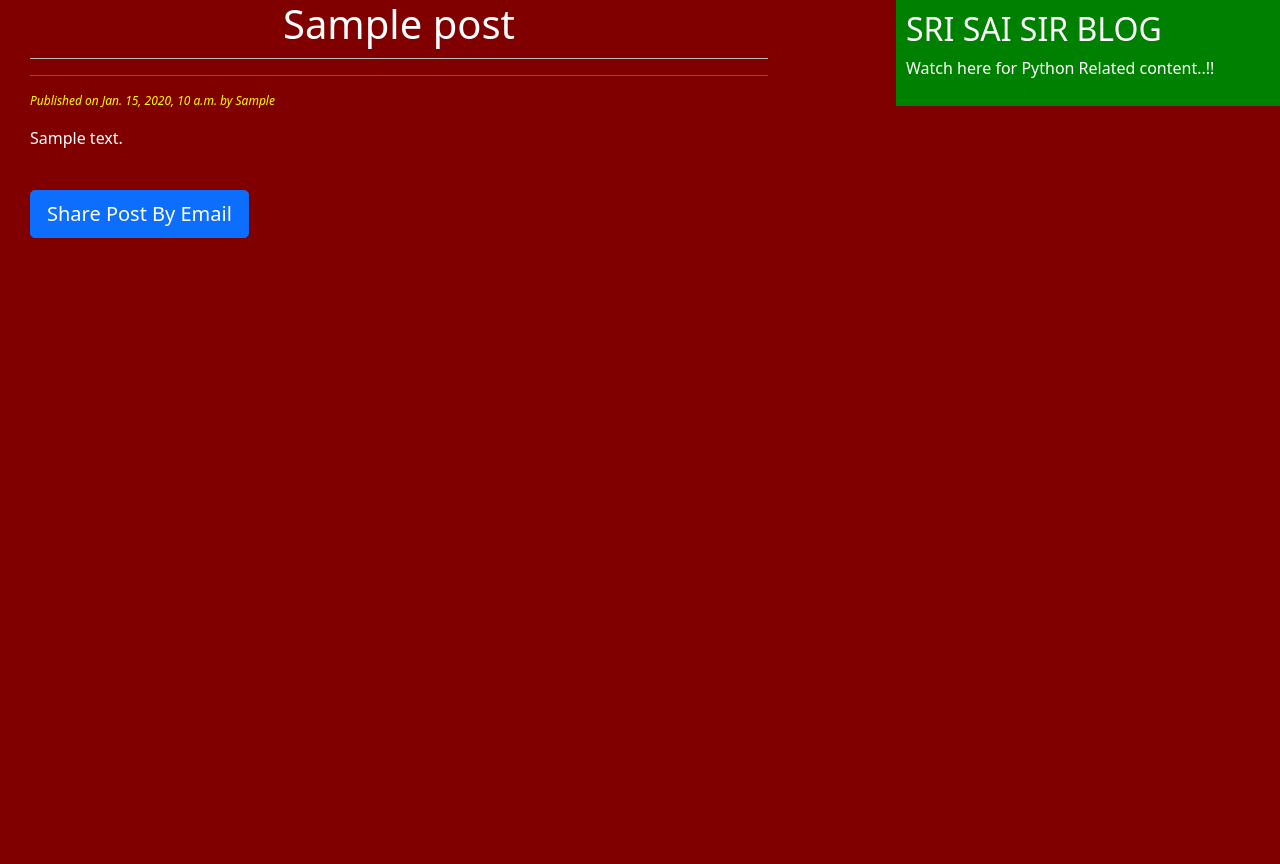
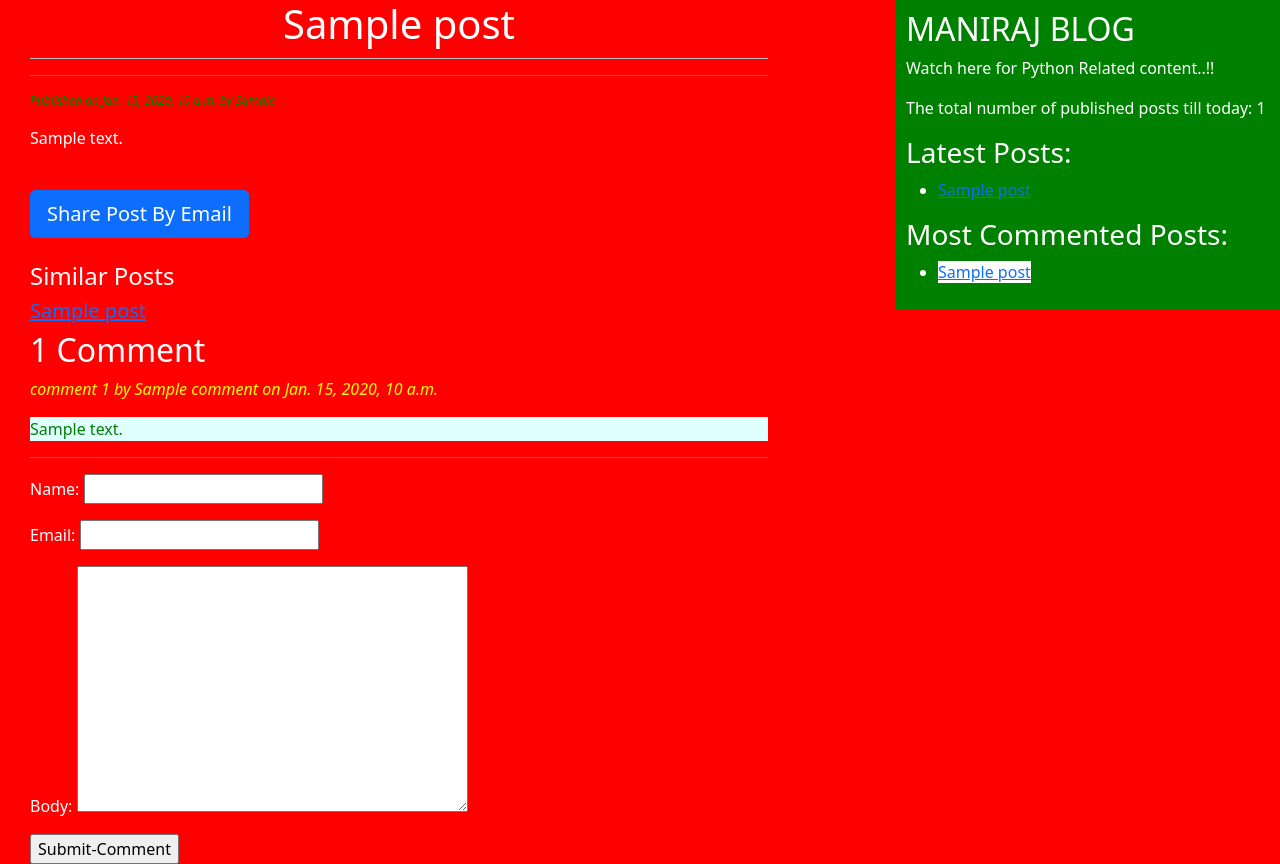
Before and after one commit to maniraj1213/Liveproject, a Django app: template BlogRealTimeProject/templates/BlogApp/post_detail.html in a window 1280 px wide. Before the commit the page ends 238 px from the top, so only its background shows below. Run offline with Django 5.2, Linux system fonts and the light colour scheme; the template is opened without the code that fills it: values that come from a table or form of the project are taken from there, others are empty; tables that the repository leaves empty hold one stand-in row (values such as "Sample post").

Commit message:
firstcommit

```diff
--- a/BlogRealTimeProject/BlogApp/models.py
+++ b/BlogRealTimeProject/BlogApp/models.py
@@ -4,6 +4,7 @@ from django.utils import timezone
 # Create your models here.
 #from django.core.urlresolvers import reverse #old-lib
 from django.urls import reverse	#new-lib
+from taggit.managers import TaggableManager
 
 # Create your models here.
 class CustomManager(models.Manager):
@@ -21,6 +22,7 @@ class Post(models.Model):
 	updated=models.DateTimeField(auto_now=True)  #datetime of save() action
 	status=models.CharField(max_length=10,choices=STATUS_CHOICES,default='draft')
 	objects=CustomManager();
+	tags = TaggableManager()
 	class Meta:
 		ordering=('-publish',)
 		def __str__(self):
--- /dev/null
+++ b/BlogRealTimeProject/BlogApp/templatetags/BlogApp_tags.py
@@ -0,0 +1,18 @@
+from django import template
+from django.db.models import Count
+from BlogApp.models import Post
+register = template.Library()
+
+@register.simple_tag
+#@register.simple_tag(name='my_tag')
+def total_posts():
+    return Post.objects.count()
+
+@register.inclusion_tag('BlogApp/latest_posts.html')
+def show_latest_posts(count=3):
+    latest_posts=Post.objects.order_by('-publish')[:count]
+    return {'latest_posts':latest_posts}
+
+@register.simple_tag		#hence use simple_tag
+def get_most_commented_posts(count=5):
+    return Post.objects.annotate(total_comments=Count('comments')).order_by('-total_comments')[:count]
--- a/BlogRealTimeProject/BlogRealTimeProject/settings.py
+++ b/BlogRealTimeProject/BlogRealTimeProject/settings.py
@@ -38,6 +38,7 @@ INSTALLED_APPS = [
     'django.contrib.messages',
     'django.contrib.staticfiles',
     'BlogApp.apps.BlogappConfig',
+    'taggit',
 ]
 
 MIDDLEWARE = [
--- a/BlogRealTimeProject/BlogRealTimeProject/urls.py
+++ b/BlogRealTimeProject/BlogRealTimeProject/urls.py
@@ -20,6 +20,7 @@ from BlogApp import views
 
 urlpatterns = [
     path('admin/', admin.site.urls),
+    path('tag/<tag_slug>', views.post_list_view, name='post_list_by_tag_name'),
     path('<year>/<month>/<day>/<post>/', views.post_detail_view,name='post_detail'),
     path("<id>/share/", views.mail_send_view),
     path("bssample/",views.bs_sample_view),
--- a/BlogRealTimeProject/static/css/blog.css
+++ b/BlogRealTimeProject/static/css/blog.css
@@ -16,11 +16,24 @@ h1{
     padding: 0 0 10px 0;
 }
 #date{
-    color:yellow;
+    color:green;
     font-size:12px;
     font-style: italic;
 }
 body{
-    background: maroon;
+    background: red;
     color:white;
 }
+
+#ch{
+    color:yellow;
+    font-style: italic;
+}
+.cb{
+    background-color: lightcyan;
+    color:green;
+}
+
+#la{
+    background-color: white;
+}
--- a/BlogRealTimeProject/templates/BlogApp/base.html
+++ b/BlogRealTimeProject/templates/BlogApp/base.html
@@ -1,4 +1,5 @@
 <!DOCTYPE html>
+{%load BlogApp_tags%}
 {%load static%}
 <html lang="en" dir="ltr">
     <head>
@@ -12,8 +13,17 @@
             {%block content%}{%endblock%}
         </div>
         <div class="sidebar">
-            <h2>SRI SAI SIR BLOG</h2>
+            <h2>MANIRAJ  BLOG</h2>
             <p>Watch here for Python Related content..!!</p>
+            <p>The total number of published posts till today: {%total_posts%}</p>
+            <h3>Latest Posts:</h3>{% show_latest_posts 3%}
+            <h3>Most Commented Posts:</h3>
+            {% get_most_commented_posts as most_commented_posts%}
+            <ul>
+                {% for post in most_commented_posts %}
+                    <li><a href="{{post.get_absolute_url}}"><span id='la'>{{post.title}}</span></a></li>
+                {% endfor %}
+            </ul>
         </div>
     </body>
 </html>
--- /dev/null
+++ b/BlogRealTimeProject/templates/BlogApp/latest_posts.html
@@ -0,0 +1,5 @@
+<ul>
+    {%for post in latest_posts %}
+        <li><a href="{{post.get_absolute_url}}">{{post.title}}</a></li>
+    {% endfor %}
+</ul>
--- a/BlogRealTimeProject/templates/BlogApp/post_detail.html
+++ b/BlogRealTimeProject/templates/BlogApp/post_detail.html
@@ -7,5 +7,44 @@
     <p id='date'>Published on {{post.publish}} by {{post.author|title}}</p>
     {{post.body|linebreaks}}
     <br />
-    <a href="/{{post.id}}/share/" class="btn btn-lg btn-primary">Share Post By Email</a>
+    <a href="/{{post.id}}/share" class="btn btn-lg btn-primary">Share Post By Email</a>
+	<br /><br />
+    <h4>Similar Posts</h4>
+    {%if similar_posts%}
+    {%for post in similar_posts%}
+        <h5> <a href="{{post.get_absolute_url}}">{{post.title}}</a> </h5>
+    {%endfor%}
+    {%else%}
+    <p>No Similar Posts yet</p>
+    {%endif%}
+    {% with comments.count as comments_count%}
+        <h2>{{comments_count}} Comment{{comments_count|pluralize}}</h2>
+    {%endwith%}
+    {%if comments %}
+        {%for comment in comments %}
+            <p id='ch'> comment {{forloop.counter}} by {{comment.name}} on {{comment.created}}</p>
+		    <div class="cb">{{comment.body|linebreaks}}</div>
+ 	        <hr />
+ 	    {%endfor%}
+ 	{%else%}
+ 	    <p>There are NO Comments Yet !!!</p>
+ 	{%endif%}
+ 	{%if csubmit %}
+		<h2>Your Comment Added Succefully</h2>
+ 	{%else%}
+        <form method="post">
+            {{form.as_p}}
+            {%csrf_token%}
+            <input type="submit" name="" value="Submit-Comment">
+        </form>
+ 	{%endif%}
 {%endblock%}
+
+<h2>Similar Posts</h2>
+{%if similar_posts%}
+	{%for post in similar_posts%}
+		<h3> <a href="{{post.get_absolute_url}}">{{post.title}}</a> </h3>
+	{%endfor%}
+{%else%}
+	<p>No Similar Posts yet</p>
+{%endif%}
```
Also changed, not shown: BlogRealTimeProject/BlogApp/views.py (+15 -2 lines), BlogRealTimeProject/templates/BlogApp/post_list.html (+7 -2 lines), BlogRealTimeProject/BlogApp/migrations/0003_post_tags.py (added).
